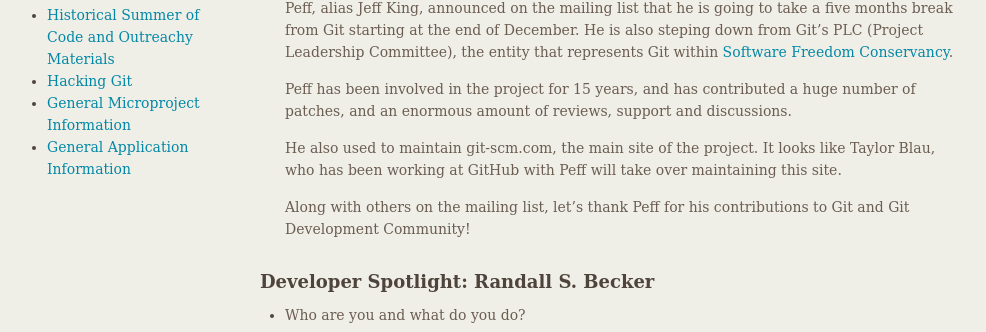
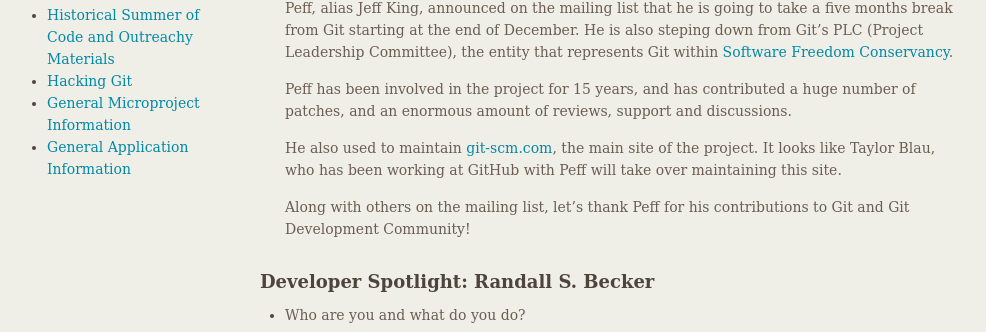
Before and after one commit to git/git.github.io, a Jekyll site: the page built from rev_news/drafts/edition-82.md, in a window 1280 px wide and 900 px high. Shown: the part 332-664 px from the top of the window, without its empty margins (149-1135 px from the left). Built offline with Jekyll 4.4.1, drawn with Linux system fonts in a browser that asks for light colours; some of the changed lines change nothing that is shown.

Commit message:
rn-82: add a link to git-scm.com

```diff
--- a/rev_news/drafts/edition-82.md
+++ b/rev_news/drafts/edition-82.md
@@ -31,7 +31,7 @@ This edition covers what happened during the month of November 2021.
   contributed a huge number of patches, and an enormous amount of
   reviews, support and discussions.
 
-  He also used to maintain git-scm.com, the main site of the
+  He also used to maintain [git-scm.com](https://git-scm.com/), the main site of the
   project. It looks like Taylor Blau, who has been working at GitHub
   with Peff will take over maintaining this site.
 
```
